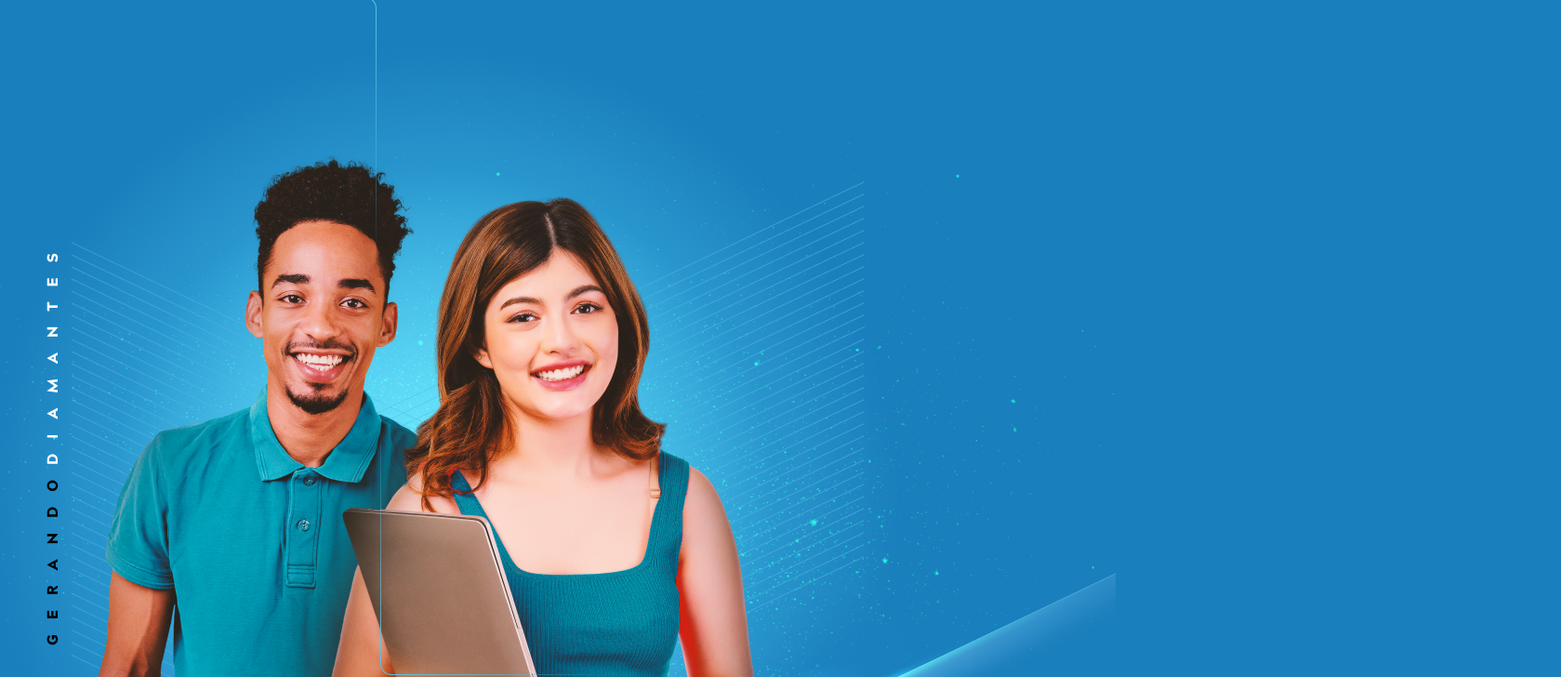
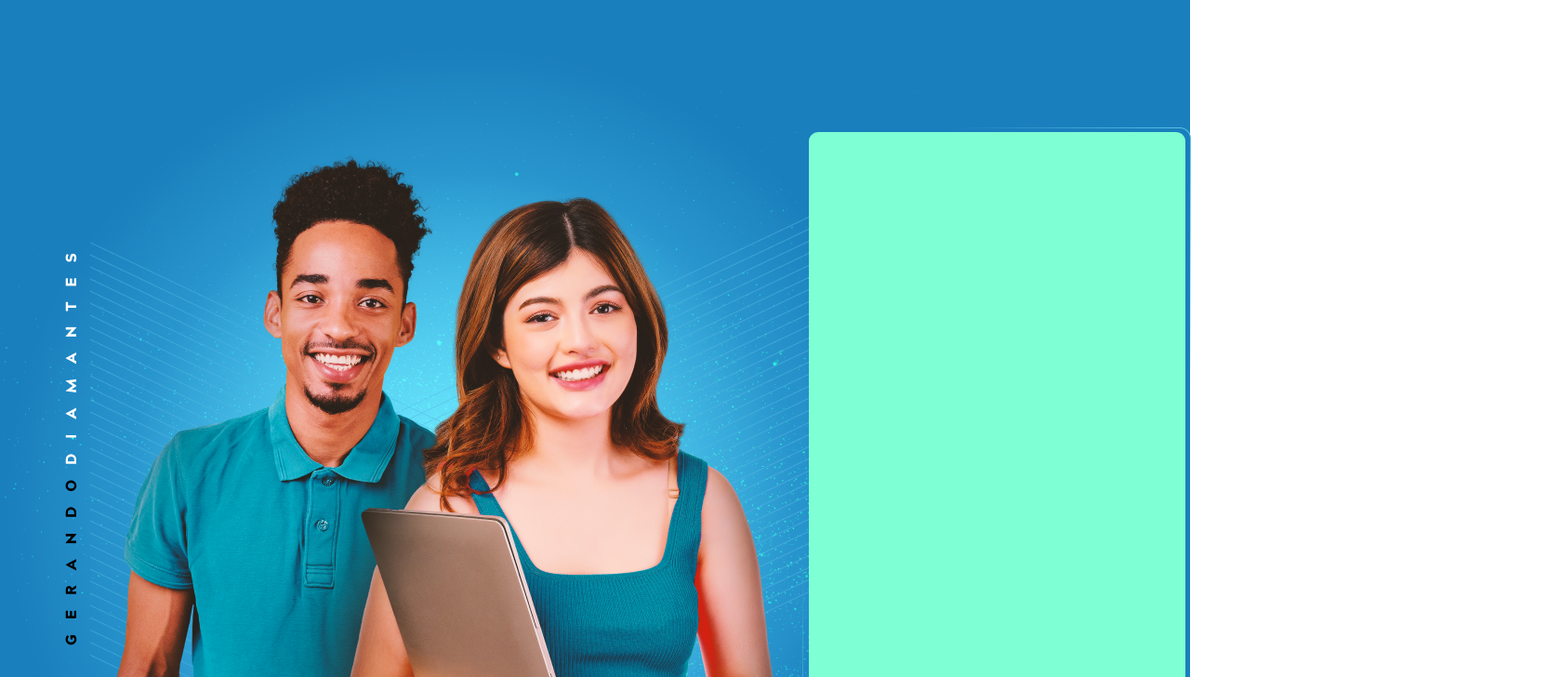
Before and after one commit to JoseAlmeidaP/gerando-diamantes, a plain HTML site: page index.html in a window 1280 px wide. Shown: the part 108-836 px from the top of the page at 93% size, 1679 px wide, since content can reach past the window. Drawn offline with Linux system fonts and the light colour scheme.

Commit message:
atualizando projeto diamantes

```diff
--- a/estilos/style.css
+++ b/estilos/style.css
@@ -20,7 +20,6 @@
 
 body {
     font-family: 'Noto Sans', sans-serif;
-    background-color: var(--cor1);
 }
 
 header {
@@ -93,13 +92,50 @@ header > div {
     border: 1px;
 }
 
+.numberOne {
+    background-color: var(--cor1);
+    width: 100%;
+    height: 1633px;
+}
+
 .img-t {
     position: absolute;
-    left: -240px;
+    left: -220px;
 
 }
 
 .contem {
     position: absolute;
-    width: ;
+    top: 145px;
+    left: 870px;
+    width: 405px;
+    height: 729px;
+    border-radius: 10px;
+    background-color: aquamarine;
 }
+
+.ele-1  {
+    position: absolute;
+    top:140px;
+    left:876px;
+}
+
+.ele-2 {
+    position: absolute;
+    top: 151px;
+    left:863px;
+}
+
+.ele-3 {
+    position: absolute;
+    top:300px;
+    left:1466px;
+}
+
+.ele-4 {
+    position: absolute;
+    left:179.24px ;
+    top: 1071px;
+    width: 534px;
+    height: 461;
+}
--- a/index.html
+++ b/index.html
@@ -24,17 +24,20 @@
         <img class="linha" src="imagens/Elements/Line7.png" alt="">
     </header>
     <main>
-        <div class="row">
-            <img  class="img-t" src="imagens/bannertopo.png" alt="banner">
-        </div>
-        <div class="row">
-            <div class="cntem">
+        <section class="numberOne">
+            <div class="row">
+                <img  class="img-t" src="imagens/bannertopo.png" alt="banner">
+            </div>
+            <div class="row">
+                <div class="contem">
+                    <form action="" method="post"></form>
+                </div>
                 <img class="ele-1" src="imagens/Elements/Rectangle 3.png" alt="">
                 <img class="ele-2" src="imagens/Elements/Rectangle 4.png" alt="">
-                <form action="documento.php" method="post"></form>
                 <img class="ele-3" src="imagens/Elements/Vector.png" alt="">
+                <img class="ele-4" src="imagens/dev.png" alt="">
             </div>
-        </div>
+        </section>
     </main>
 </body>
 </html>
```
